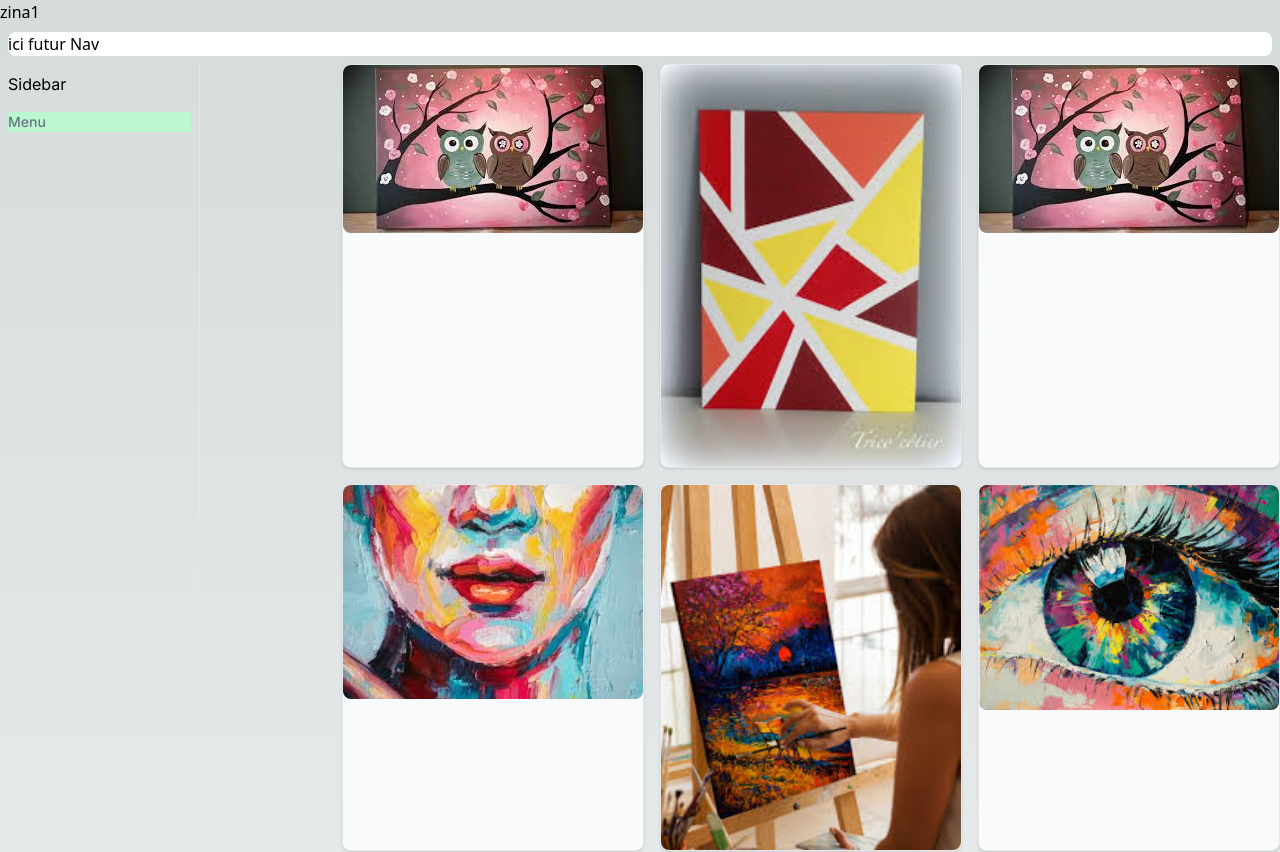
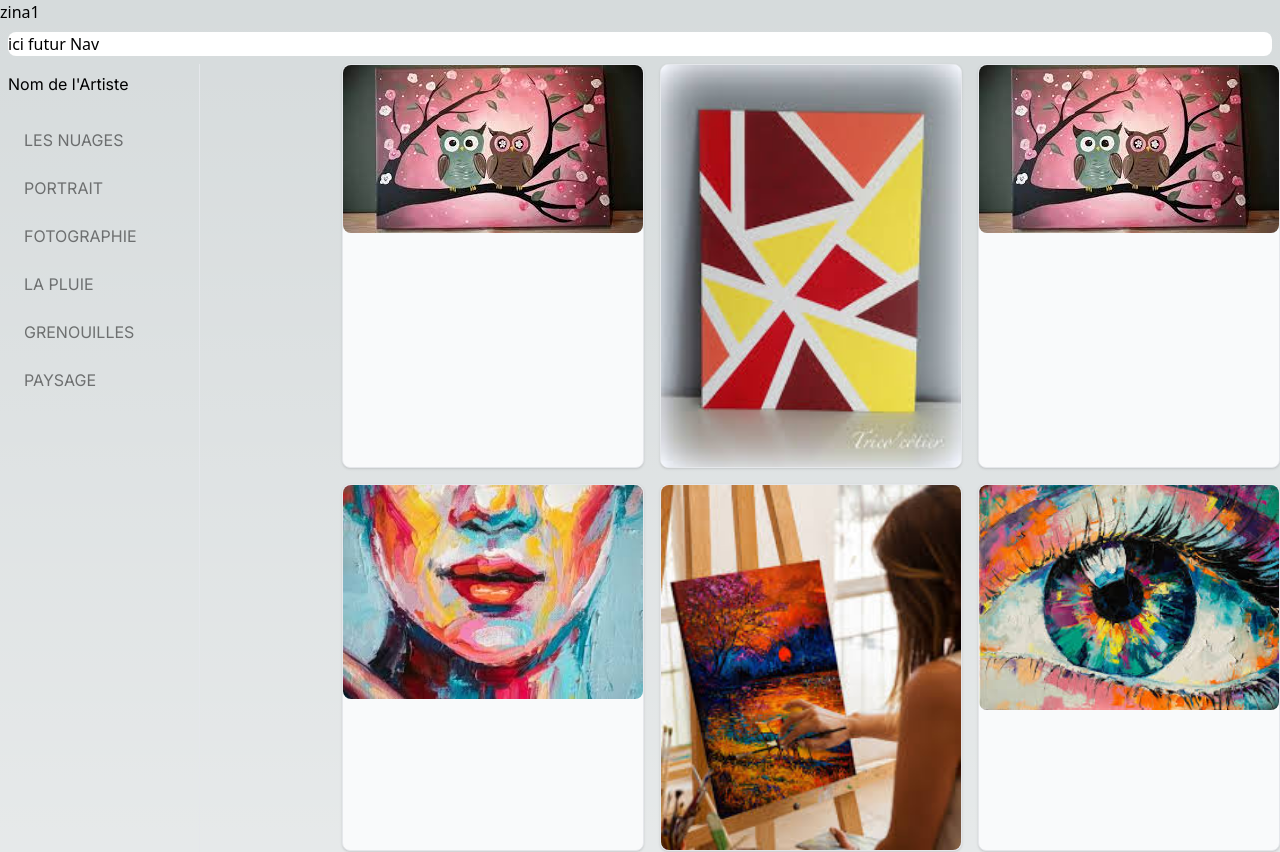
Before and after one commit to Zina07/Galleryartiste, a Next.js app: page /toutelesgallery/gallery in a window 1280 px wide. Shown: the top 852 px of the page. Built offline with nearby package versions, Linux system fonts and the light colour scheme.

Commit message:
sidebar, cardImag améliorés en wip

```diff
--- a/app/components/cardimg.tsx
+++ b/app/components/cardimg.tsx
@@ -20,9 +20,9 @@ function CardsImg({src, width, height, alt}:CardsImgProps) {
   }, [])
     return (
       <div className="bg-gray-50 dark:bg-gray-800 id='cardImgGallery'
-      border border-gray-200 rounded-lg shadow hover:bg-gray-100  dark:border-gray-700 grey
-       dark:hover:bg-gray-700
-      hover:bg-gradient-to-br focus:ring-4 focus:outline-none focus:ring-teal-800">
+       border border-gray-200 rounded-lg shadow hover:shadow-2xl">
+
+       {/* hover:bg-gradient-to-br focus:ring-4 focus:outline-none focus:ring-teal-800 dark:border-gray-700 grey  hover:bg-gray-100">  */}
 
         <Image className=" mx-full rounded-lg  "
         src={src}
--- a/app/components/sidebar.tsx
+++ b/app/components/sidebar.tsx
@@ -3,52 +3,94 @@ import { Url } from "next/dist/shared/lib/router/router";
 import Link from "next/link";
 import Gallerystyles from "../toutelesgallery/gallerystyles/page";
 import Gallerystyles1 from "../toutelesgallery/gallerystyles1/page";
+import { link } from "fs";
 
 
 export default function Sidebar() {
-    const menuItem=[
+    const menuItems=[
         {
-            link:"/",
+            link:'../toutelesgallery/galleryEverlastinesky',
             name:"Les Nuages",
 
     },
     {
 
-        link:"/gallerystyles",
+        link:'../toutelesgallery/gallerystyles1',
         name:"Portrait",
 
 },
 {
 
-        link:"/gallerystyle1",
+        link:'../toutelesgallery/galleryVal',
         name:"Fotographie",
 },
-    ]
-    return <div className="  flex flex-col gap-4 w-[200px] min-w-[200px] border-r min-h-screen p-2">Sidebar
-            <div className="-z-50">
-  <div className="grow bg-green-200 flex flex-wrap items-center mb-6 text-sm font-medium text-gray-500 sm:mb-0 dark:text-gray-400"> Menu
-  <ul className="text-[16px] font-normal">
-    {menuItem.map((menu: any, key: number) =>{
-        return (
-        <li className="hover:underline text-[16px] font-normal" key={menu.name}>
 
-            <Link href ={menu.link}></Link>
-        </li>
+{
+  link:'../toutelesgallery/galleryEverlastinesky',
+  name:"La pluie",
+
+},
+{
+
+link:'../toutelesgallery/gallerystyles1',
+name:"Grenouilles",
+
+},
+{
+
+link:'../toutelesgallery/galleryVal',
+name:"Paysage",
+},
+    ];
+
+
+return <div className="flex flex-col gap-4 w-[200px] min-w-[200px] sticky top-0  border-r min-h-screen p-2">Nom de l'Artiste
+
+<aside className='bg-transparent-100 w-[300px] min-w-[300px]'>
+  <nav>
+    <ul>
+      {menuItems.map(({ link, name }) => (
+        <ul className='m-2' key={name}>
+          <Link href={link}>
+            <li
+              className={`flex p-2 bg--200 rounded justify-start items-center  text-[16px] hover:font-semibold uppercase md:opacity-50 hover:bg-blue-100 cursor-pointer`}>
+
+              {name}
+            </li>
+          </Link>
+        </ul>
+      ))}
+    </ul>
+  </nav>
+</aside>
+</div>
+}
+
+{/* //     return <div className="  flex flex-col gap-4 w-[200px] min-w-[200px] sticky top-0  border-r min-h-screen p-2">Nom de l'Artiste */}
+//             <div className="-z-50">
+//   <div className="grow bg-green-200 flex flex-wrap items-center mb-6 text-sm font-medium text-gray-500 sm:mb-0 dark:text-gray-400"> Menu
+//   <nav>
+//   <ul className="text-[16px] font-normal">
+//     {menuItems.map((menu: any, key: number) =>{
+//         return (
+//         <li className="hover:underline text-[16px] font-normal" key={menu.name}>
+
+//             <Link href ={menu.link}></Link>
+//         </li>
 
 
 
-        );
-})}
+//         );
+// })}
 
 
-    </ul>
-    </div>
-
-    </div>
-
-    </div>
+//     </ul>
+//     </div>
 
 
+//     </div>
 
+//     </div>
+//   </nav>
 
-}
+    // }
--- a/app/toutelesgallery/galleryEverlastinesky/page.tsx
+++ b/app/toutelesgallery/galleryEverlastinesky/page.tsx
@@ -6,14 +6,14 @@ import Dashboard from '@/app/components/dashboard';
 // import { ContainerFonds } from '../containerFond/page'
 // import styles from '../testzstyles/page/styles.css'
 
+// ici couleur Everlastinesky de Webgradient
+function Gallery() {
 
-function Gallery() {
-// const backgroundColor = "orange";
     return (
 <>
 
 
-<Dashboard backgroundImage='linear-gradient(135deg, #fdfcfb 0%, #e2d1c3 100%);;'/>
+<Dashboard backgroundImage='linear-gradient(135deg, #fdfcfb 0%, #e2d1c3 100%);'/>
 
   </>
 
```
Also changed, not shown: app/layout.tsx (+9 -1 lines).
